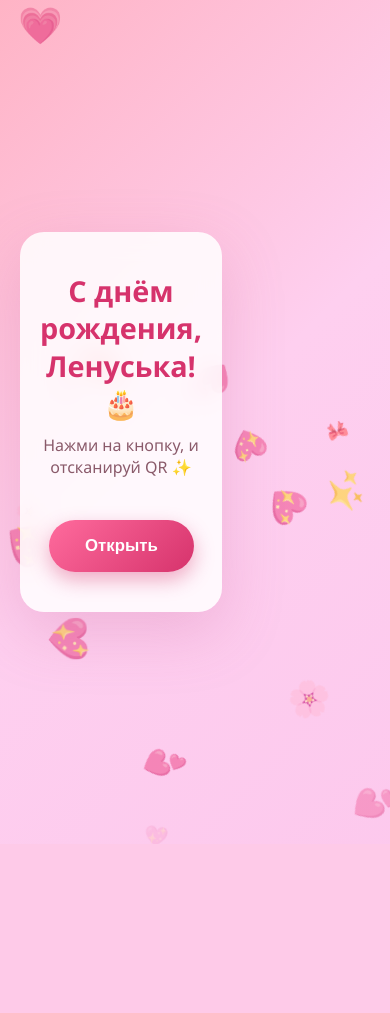
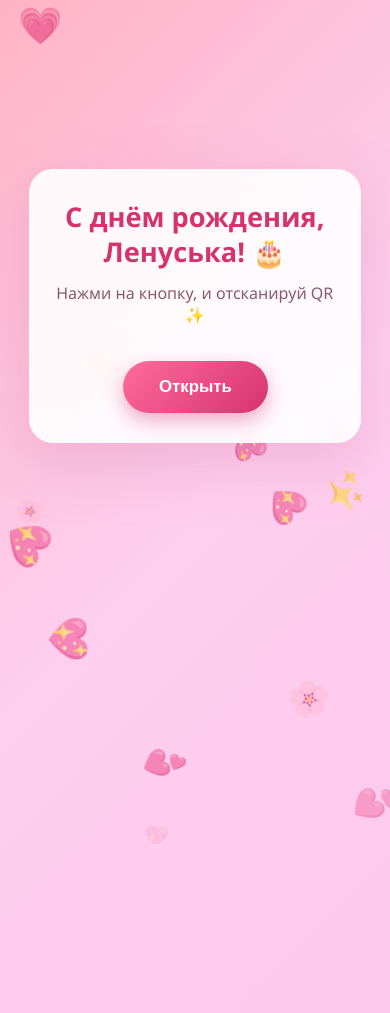
Before and after one commit to yeacofo5345/1, a Flask app: page / in a window 390 px wide. Before the commit the page ends 844 px from the top, so only its background shows below. Run offline with Flask 3, Linux system fonts and the light colour scheme.

Commit message:
absolute center for iphone

```diff
--- a/static/style.css
+++ b/static/style.css
@@ -3,14 +3,11 @@
 body {
   font-family: 'Segoe UI', system-ui, sans-serif;
   min-height: 100vh;
-  display: flex;
-  align-items: center;
-  justify-content: center;
+  /* Убираем flex для body, чтобы он не ломался на iPhone */
   background: linear-gradient(135deg, #ff9a9e 0%, #fecfef 50%, #fbc2eb 100%);
   background-size: 200% 200%;
   animation: gradientMove 10s ease infinite;
   overflow: hidden;
-  padding: 20px;
 }
 
 @keyframes gradientMove {
@@ -18,27 +15,31 @@ body {
   50% { background-position: 100% 50%; }
 }
 
+/* ПЛАШКА (КАРТОЧКА) */
 .card {
-  position: relative;
+  position: absolute;
+  top: 50%;
+  left: 50%;
+  transform: translate(-50%, -50%); /* Жесткое центрирование по X и Y */
   z-index: 2;
-  background: rgba(255, 255, 255, 0.85);
+  background: rgba(255, 255, 255, 0.9);
   backdrop-filter: blur(12px);
   border-radius: 24px;
-  padding: 48px 40px;
-  max-width: 520px;
-  width: 100%;
+  padding: 40px 30px;
+  width: 90%; /* Занимает 90% ширины экрана */
+  max-width: 400px;
   text-align: center;
   box-shadow: 0 20px 60px rgba(200, 100, 150, 0.25);
   animation: cardIn 0.8s cubic-bezier(0.34, 1.56, 0.64, 1);
 }
 
 @keyframes cardIn {
-  from { opacity: 0; transform: translateY(40px) scale(0.9); }
-  to { opacity: 1; transform: translateY(0) scale(1); }
+  from { opacity: 0; transform: translate(-50%, -40%) scale(0.9); }
+  to { opacity: 1; transform: translate(-50%, -50%) scale(1); }
 }
 
 .title {
-  font-size: clamp(1.5rem, 5vw, 2.2rem);
+  font-size: clamp(1.5rem, 6vw, 2.2rem);
   color: #d6336c;
   margin-bottom: 12px;
   line-height: 1.3;
@@ -46,7 +47,7 @@ body {
 
 .subtitle {
   color: #8a5a6a;
-  margin-bottom: 32px;
+  margin-bottom: 25px;
   font-size: 1rem;
 }
 
@@ -109,7 +110,7 @@ body {
 .message.show {
   max-height: 500px;
   opacity: 1;
-  margin-top: 28px;
+  margin-top: 25px;
 }
 
 .qr-image {
@@ -201,36 +202,42 @@ body {
   font-size: 1.3rem;
 }
 
-
 /* ========================================================
-   💻 АДАПТАЦИЯ ПОД ТЕЛЕФОНЫ (ЦЕНТРИРОВАНИЕ)
+   💻 АДАПТАЦИЯ ПОД ТЕЛЕФОНЫ (ЧЕТКО ПО СЕРЕДИНЕ)
    ======================================================== */
 @media (max-width: 1000px) {
   body {
-    /* Убираем прижатие к верху и разрешаем скролл, если текст длинный */
-    align-items: center;
-    justify-content: center;
+    /* Разрешаем скролл только если текст не влезает */
     overflow-y: auto;
-    padding: 20px;
+    overflow-x: hidden;
   }
 
   .card {
-    /* Уменьшаем отступы, чтобы карточка смотрелась аккуратнее */
-    padding: 40px 20px;
-    margin: 0 auto;
+    /* Оставляем абсолютное центрирование, оно надежнее */
+    position: relative;
+    top: auto;
+    left: auto;
+    transform: none;
+    margin: 20vh auto 0 auto; /* Опускаем на 20% от верха экрана */
+    padding: 30px 20px;
+    width: 85%;
+  }
+
+  @keyframes cardIn {
+    from { opacity: 0; transform: translateY(20px) scale(0.9); }
+    to { opacity: 1; transform: translateY(0) scale(1); }
   }
 
   .title {
-    font-size: 1.8rem;
+    font-size: 1.7rem;
   }
 
   .congrats-text {
-    /* Когда текст появится, он встанет под карточкой */
     position: relative;
     right: auto;
     top: auto;
     transform: none;
-    margin: 30px auto 0 auto; /* Отступ сверху, чтобы не прилипал к карточке */
+    margin: 30px auto 50px auto;
     text-align: center;
     max-width: 90%;
     padding-bottom: 20px;
```
